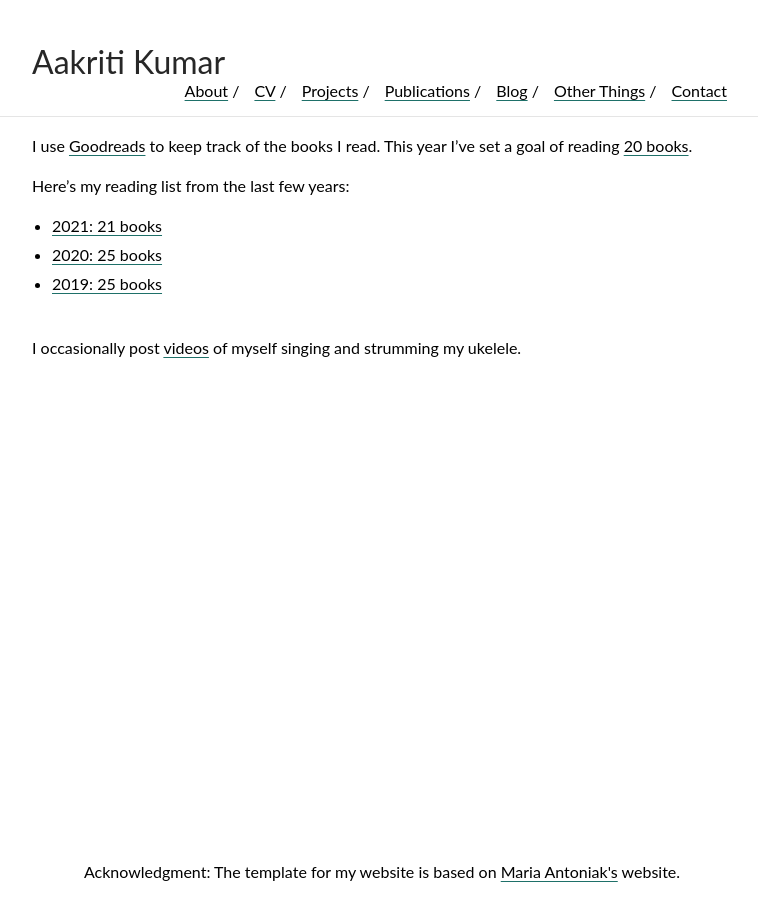
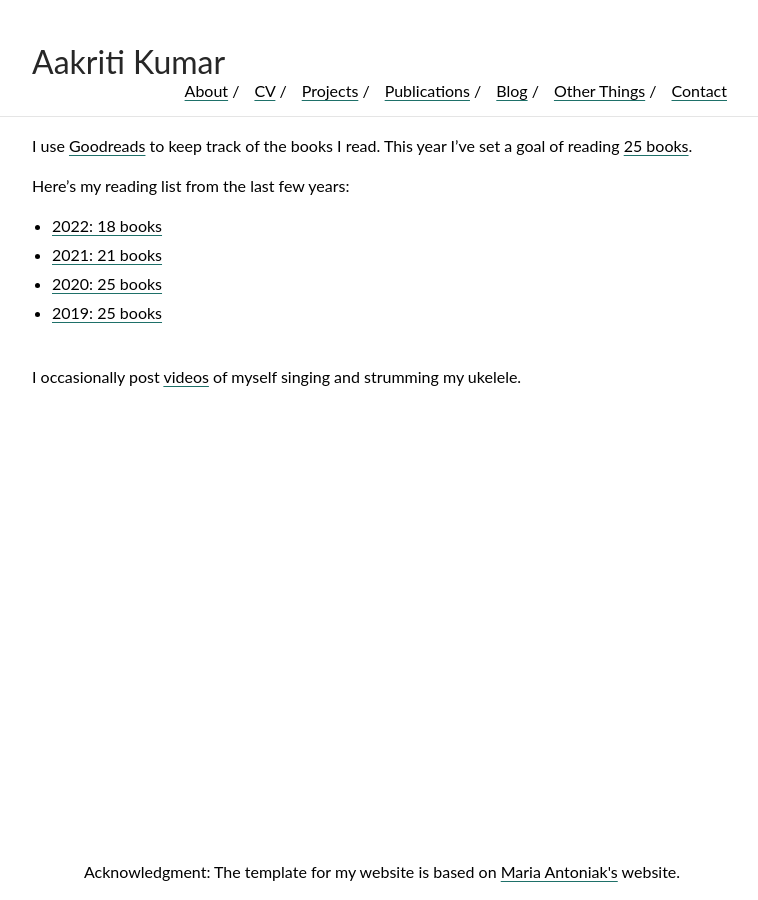
Before and after one commit to aakriti1kumar/aakriti1kumar.github.io, a Jekyll site: the page built from otherthings.md, in a window 1280 px wide. Shown: the whole page, without its empty margins (258-1016 px from the left). Built offline with Jekyll 4.4.1, drawn with Linux system fonts in a browser that asks for light colours; our own code applies the rules of GitHub Pages for plain Markdown files.

Commit message:
Update otherthings.md

```diff
--- a/otherthings.md
+++ b/otherthings.md
@@ -1,7 +1,8 @@
 I use [Goodreads](https://www.goodreads.com/user/show/36976329-aakriti-kumar) to keep track of the books I read.
-This year I've set a goal of reading [20 books](https://www.goodreads.com/user_challenges/31518884).
+This year I've set a goal of reading [25 books](https://www.goodreads.com/user_challenges/40475752).
 
 Here's my reading list from the last few years:
+  - [2022: 18 books](https://www.goodreads.com/user_challenges/31518884)
   - [2021: 21 books](https://www.goodreads.com/user_challenges/2594617)
   - [2020: 25 books](https://www.goodreads.com/user_challenges/19526861)
   - [2019: 25 books](https://www.goodreads.com/user_challenges/18225877)
```
